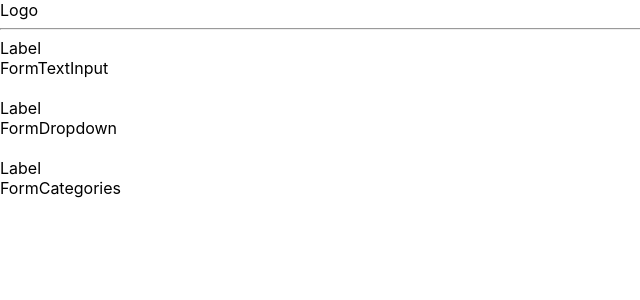
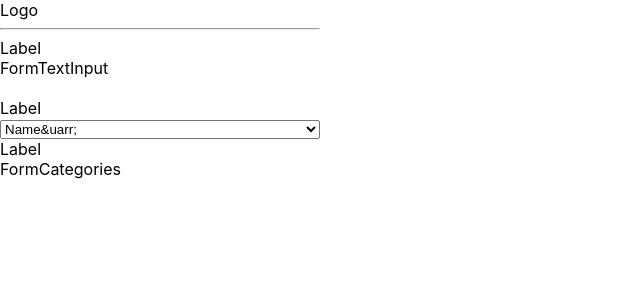
Before and after one commit to nicholasskupien/wine-catalog, a React (Create React App) app: page / in a window 1280 px wide. Shown: the top 300 px of the page, without its empty margins (0-640 px from the left). Built offline with nearby package versions, Linux system fonts and the light colour scheme.

Commit message:
starting on forms

```diff
--- a/package.json
+++ b/package.json
@@ -3,11 +3,13 @@
   "version": "0.1.0",
   "private": true,
   "dependencies": {
+    "@reduxjs/toolkit": "^1.8.3",
     "@testing-library/jest-dom": "^5.16.4",
     "@testing-library/react": "^13.3.0",
     "@testing-library/user-event": "^13.5.0",
     "react": "^18.2.0",
     "react-dom": "^18.2.0",
+    "react-redux": "^8.0.2",
     "react-scripts": "5.0.1",
     "web-vitals": "^2.1.4"
   },
--- a/src/App.js
+++ b/src/App.js
@@ -1,3 +1,4 @@
+import React from 'react';
 import Left from './components/Left/Left';
 import './App.css';
 
--- /dev/null
+++ b/src/app/store.js
@@ -0,0 +1,5 @@
+import { configureStore } from '@reduxjs/toolkit'
+
+export default configureStore({
+  reducer: {},
+})
--- a/src/components/Left/Form/FormDropdown/FormDropdown.js
+++ b/src/components/Left/Form/FormDropdown/FormDropdown.js
@@ -1,9 +1,26 @@
 import React, { Component } from 'react'
 
 export class FormDropdown extends Component {
+
   render() {
+
+    // list of fields to sort by
+    const sortItems = ["Name", "Category", "Volume", "Price", "Country", "Producer"];
+
+    // could simplify this further
+    const sortDirection = ["up", "down"];
+
     return (
-      <div>FormDropdown</div>
+      <select name="sort" id="sort" style={{width: "100%"}}>
+          {/* For each sort item, create a select option for up and down sort directions */}
+          {sortItems.map((sortItem) => (
+            <React.Fragment>
+                <option value = {sortItem + "up"}>{sortItem + "&uarr;"}</option>
+                <option value = {sortItem + "down"}>{sortItem + " &darr;"}</option>
+                <hr></hr>
+            </React.Fragment>
+          ))}
+      </select>
     )
   }
 }
--- a/src/components/Left/Left.js
+++ b/src/components/Left/Left.js
@@ -1,5 +1,5 @@
 import React, { Component } from 'react'
-import FormCategories from './FormCategories/FormCategories'
+import FormCategories from './Form/FormCategories/FormCategories'
 import FormDropdown from './Form/FormDropdown/FormDropdown'
 import FormTextInput from './Form/FormTextInput/FormTextInput'
 import Label from './Label/Label'
@@ -8,7 +8,7 @@ import Logo from './Logo/Logo'
 export class Left extends Component {
   render() {
     return (
-      <div>
+      <div style={{width: "20em"}}>
           <Logo></Logo>
           <hr></hr>
           <Label></Label>
--- a/src/index.js
+++ b/src/index.js
@@ -3,11 +3,15 @@ import ReactDOM from 'react-dom/client';
 import './index.css';
 import App from './App';
 import reportWebVitals from './reportWebVitals';
+import store from './app/store'
+import { Provider } from 'react-redux'
 
 const root = ReactDOM.createRoot(document.getElementById('root'));
 root.render(
   <React.StrictMode>
-    <App />
+    <Provider store={store}>
+        <App />
+    </Provider>
   </React.StrictMode>
 );
 
```
Also changed, not shown: src/components/Left/Form/FormCategories/FormCategories.css (added), src/components/Left/Form/FormCategories/FormCategories.js (renamed from src/components/Left/FormCategories/FormCategories.js), 1 other file (tests, documents, lock files or other folders).
